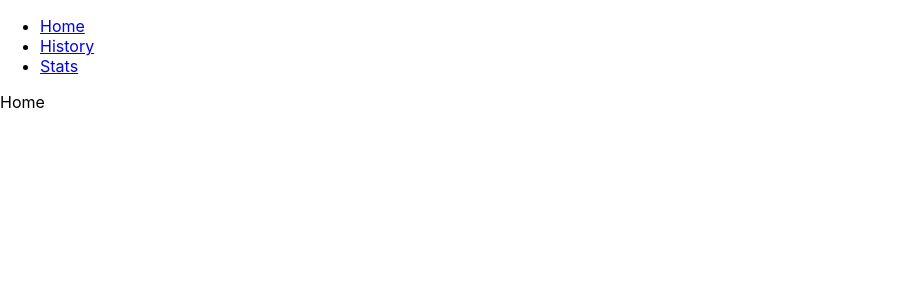
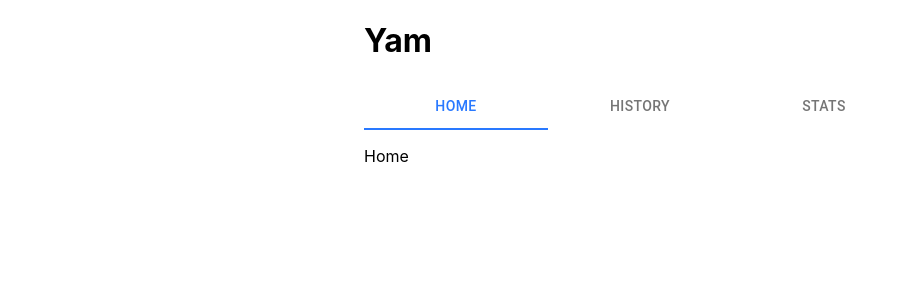
Before and after one commit to Reqven/react-yam, a React (Create React App) app: page / in a window 1280 px wide. Shown: the top 300 px of the page, without its empty margins (0-907 px from the left). Built offline with nearby package versions, Linux system fonts and the light colour scheme.

Commit message:
Material UI design

```diff
--- a/package.json
+++ b/package.json
@@ -3,6 +3,7 @@
   "version": "0.1.0",
   "private": true,
   "dependencies": {
+    "@material-ui/core": "^4.11.3",
     "@testing-library/jest-dom": "^5.12.0",
     "@testing-library/react": "^11.2.6",
     "@testing-library/user-event": "^12.8.3",
--- a/src/App.js
+++ b/src/App.js
@@ -1,26 +1,35 @@
 import './App.css';
 import React from 'react';
-import { HashRouter, NavLink, Route } from 'react-router-dom';
+import { HashRouter, Link, Route } from 'react-router-dom';
+import Container from '@material-ui/core/Container';
+import Tabs from '@material-ui/core/Tabs';
+import Tab from '@material-ui/core/Tab';
 import { History } from './pages/history/History'
 import { Home } from './pages/home/Home'
 import { Stats } from './pages/stats/Stats'
 
 
-function App() {
+const App = () => {
   return (
     <HashRouter>
-      <div className="header">
-        <ul className="nav">
-          <li><NavLink exact to="/">Home</NavLink></li>
-          <li><NavLink exact to="/history">History</NavLink></li>
-          <li><NavLink exact to="/stats">Stats</NavLink></li>
-        </ul>
+      <Route path="/" render={({ location }) => (
+        <Container maxWidth="sm">
+          <h1>Yam</h1>
+          <div className="nav">
+            <Tabs value={location.pathname} indicatorColor="primary" textColor="primary" variant="fullWidth">
+              <Tab component={Link} label="Home" value="/" to="/" />
+              <Tab component={Link} label="History" value="/history" to="/history" />
+              <Tab component={Link} label="Stats" value="/stats" to="/stats" />
+            </Tabs>
           </div>
           <div className="content">
             <Route exact path="/" component={Home} />
             <Route exact path="/history" component={History} />
             <Route exact path="/stats" component={Stats} />
           </div>
+        </Container>
+        )}
+      />
     </HashRouter>
   );
 }
--- a/src/index.js
+++ b/src/index.js
@@ -3,10 +3,22 @@ import ReactDOM from 'react-dom';
 import './index.css';
 import App from './App';
 import reportWebVitals from './reportWebVitals';
+import { MuiThemeProvider, createMuiTheme } from '@material-ui/core/styles';
+
+
+const theme = createMuiTheme({
+  palette: {
+    primary: {
+      main: '#2979ff'
+    }
+  }
+});
 
 ReactDOM.render(
   <React.StrictMode>
-    <App />
+    <MuiThemeProvider theme={theme}>
+      <App />
+    </MuiThemeProvider>
   </React.StrictMode>,
   document.getElementById('root')
 );
```
Also changed, not shown: 1 other file (tests, documents, lock files or other folders). Lines whose indentation alone changed are shown as unchanged.
